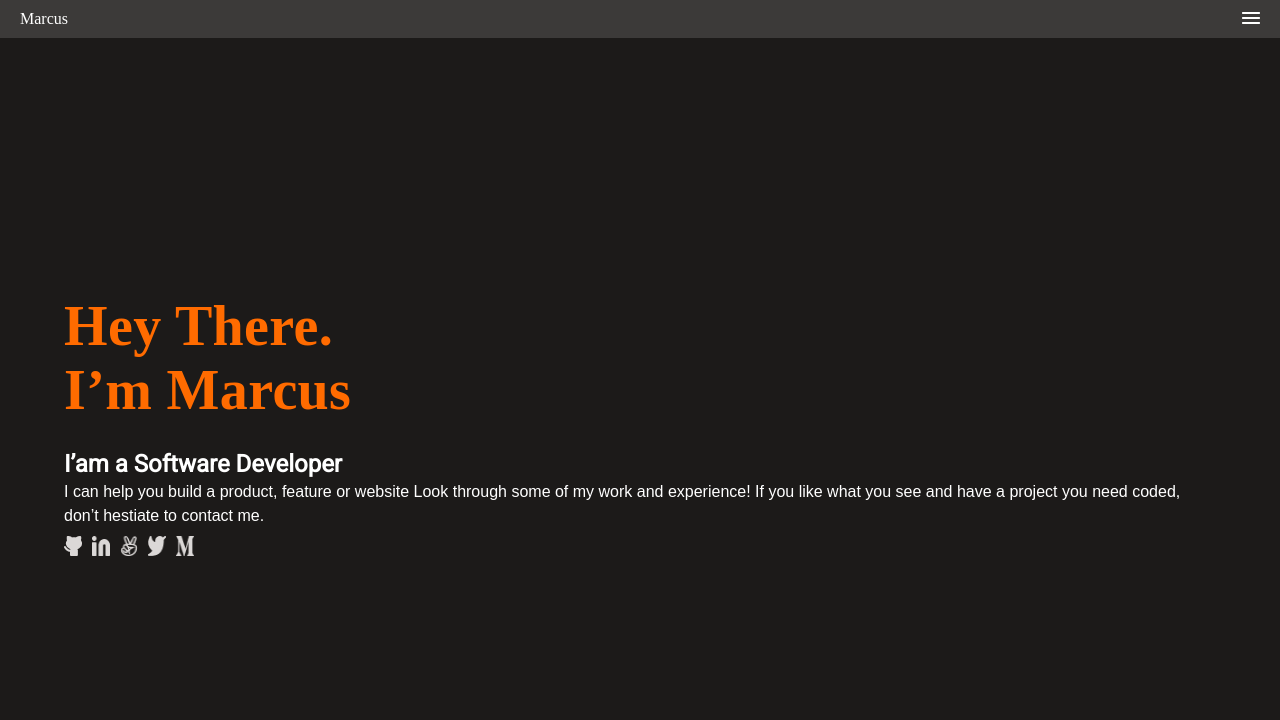
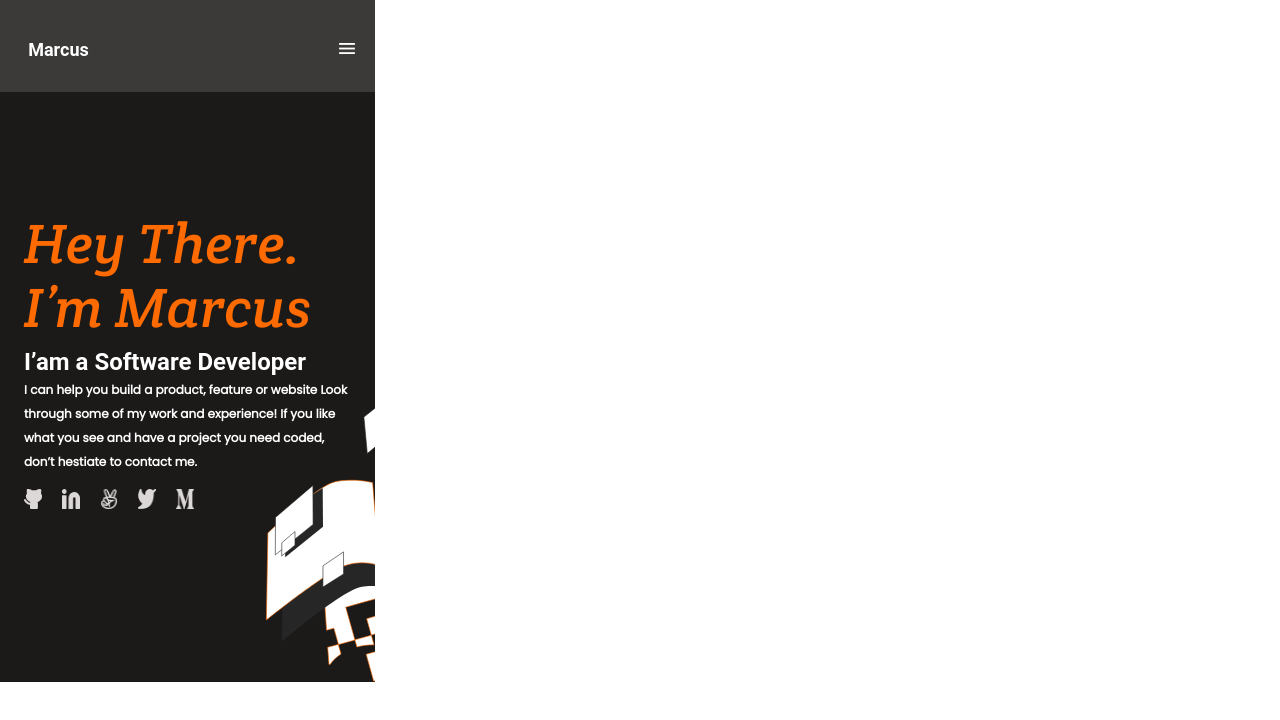
Before and after one commit to scientistsagoemarcus/Portfolio-Website, a plain HTML site: page index.html in a window 1280 px wide. Drawn offline with Linux system fonts and the light colour scheme.

Commit message:
add background image to main page

```diff
--- a/index.html
+++ b/index.html
@@ -8,13 +8,10 @@
     <title>Portfolio</title>
     <link rel="preconnect" href="https://fonts.googleapis.com">
     <link rel="preconnect" href="https://fonts.gstatic.com" crossorigin>
-    <link href="https://fonts.googleapis.com/css2?family=Roboto&display=swap" rel="stylesheet">
+    <link href="https://fonts.googleapis.com/css2?family=Crete+Round:ital@1&display=swap" rel="stylesheet">
     <link rel="preconnect" href="https://fonts.googleapis.com">
     <link rel="preconnect" href="https://fonts.gstatic.com" crossorigin>
-    <link href="https://fonts.googleapis.com/css2?family=Crete+Round&family=Roboto&display=swap" rel="stylesheet">
-    <link rel="preconnect" href="https://fonts.googleapis.com">
-    <link rel="preconnect" href="https://fonts.gstatic.com" crossorigin>
-    <link href="https://fonts.googleapis.com/css2?family=Crete+Round&family=Inter&family=Roboto&display=swap" rel="stylesheet">
+    <link href="https://fonts.googleapis.com/css2?family=Poppins&display=swap" rel="stylesheet">
     <link rel="stylesheet" href="style.css">
 
 
@@ -32,9 +29,9 @@
                 <h1>Hey There.<br />
                     I’m Marcus</h1>
             </div>
-            <!-- brief description -->
+            <!-- brief description about myself on the main page-->
             <div class="description">
-                <h2>I’am a Software Developer</h2>
+                <h3>I’am a Software Developer</h3>
                 <p>
                     I can help you build a product, feature or website Look through some of my work and experience! If you like what you see and have a project you need coded,
                     don’t hestiate to contact me.
@@ -47,6 +44,7 @@
                 <li><a href="#"><img src="Icons/Vector1.png" alt="burger icon" /></a></li>
                 <li><a href="#"><img src="Icons/twitter.png" alt="burger icon" /></a></li>
                 <li><a href="#"><img src="Icons/m.png" alt="burger icon" /></a></li>
+
             </ul>
         </section>
     </main>
--- a/style.css
+++ b/style.css
@@ -2,6 +2,10 @@
   margin: 0;
   padding: 0;
 }
+
+/* imported google fonts */
+@import url('https://fonts.googleapis.com/css2?family=Crete+Round:ital@1&display=swap');
+@import url('https://fonts.googleapis.com/css2?family=Poppins&display=swap');
 
 *,
 *::before,
@@ -9,76 +13,120 @@
   box-sizing: border-box;
 }
 
+/* this header contains the a text and a manu-bar on top of the homepage */
 .header {
   background-color: #3c3a39;
   display: flex;
   justify-content: space-between;
-  padding: 10px;
+  padding: 40px;
   padding-left: 20px;
   padding-right: 20px;
   color: #fff;
+  width: 375px;
+  height: 92px;
 }
 
+/* styling the anchor tags  */
 .header a {
   color: #fff;
   text-decoration: none;
+  width: 77px;
+  height: 24px;
+  top: 10px;
+  left: 12px;
+  text-align: center;
+  font-weight: 700;
+  font-family: 'Roboto', sans-serif;
+  size: 18px;
+  line-height: 24px;
+  line-height: 114%;
+  font-size: 18px;
+  font-style: 'Bold';
 }
 
+/* social media handles page */
+.social-networks-block img {
+  margin-right: 10px;
+  height: 20px;
+  width: 17.99px;
+  color: #dbd8d7;
+}
+
+/* this style is for the manu-bar */
+.header nav img {
+  width: 16px;
+  top: 7px;
+  left: 4px;
+}
+
+/* the content on the mainpage containing greetings message */
 .content {
   display: flex;
   flex-direction: column;
   align-content: center;
-  padding-top: 20%;
-  background: #1c1a19;
-  height: 100vh;
-  padding-left: 5%;
-  padding-right: 5%;
+  background: #1c1a19 url("images/ibg.svg") no-repeat;
+  height: 590px;
+  width: 375px;
+  padding: 120px 24px 120px 24px;
+  top: 92px;
+  gap: 10px;
 }
 
+/* styling the greeting text */
 .greeting-text {
+  width: 327px;
   height: 124px;
-  margin-bottom: 1.9em;
+  line-height: 64px;
+  letter-spacing: 0.37px;
+  font-weight: 400;
 }
 
+/* this is the h1 element in the greetings class */
 .greeting-text h1 {
   color: #ff6b00;
+  font-family: 'Crete Round', serif;
+  font-style: 'Regular';
+  vertical-align: top;
   font-size: 56px;
+  font-weight: 100;
   line-height: 64px;
   letter-spacing: 0.37px;
 }
 
+/* this is what describes the mainpage */
 .description {
   color: #fff;
+  font-family: 'Roboto', sans-serif;
+  font-weight: 700;
+  size: 24px;
+  line-height: 32px;
 }
 
-.description h2 {
+/* brief description of the text */
+.description h3 {
   font-size: 24px;
   font-family: 'Roboto', sans-serif;
   font-weight: 700;
   line-height: 32px;
 }
 
+/* this is a paragraph */
+.description p {
+  font-family: 'Poppins', sans-serif;
+  font-style: 'Regular';
+  font-size: 12px;
+  line-height: 24px;
+  vertical-align: top;
+}
+
+/* this block handles the social media plateforms */
 .social-networks-block {
   display: flex;
-  margin-top: 0.5em;
-}
-
-/* social media handles page */
-.social-networks-block img {
-  margin-right: 10px;
-  width: 17.99px;
-  height: 20px;
-  color: #dbd8d7;
+  margin-top: 0.3em;
+  flex-direction: row;
+  gap: 10px;
 }
 
 .social-networks-block li {
   list-style: none;
 }
-
-/* paragraph description */
-.description p {
-  font-family: 'Poppins', sans-serif;
-  font-weight: 400;
-  font-size: 16px;
-  line-height: 24px;
-}
```
Also changed, not shown: images/bg.svg (added), images/ibg.svg (added).
